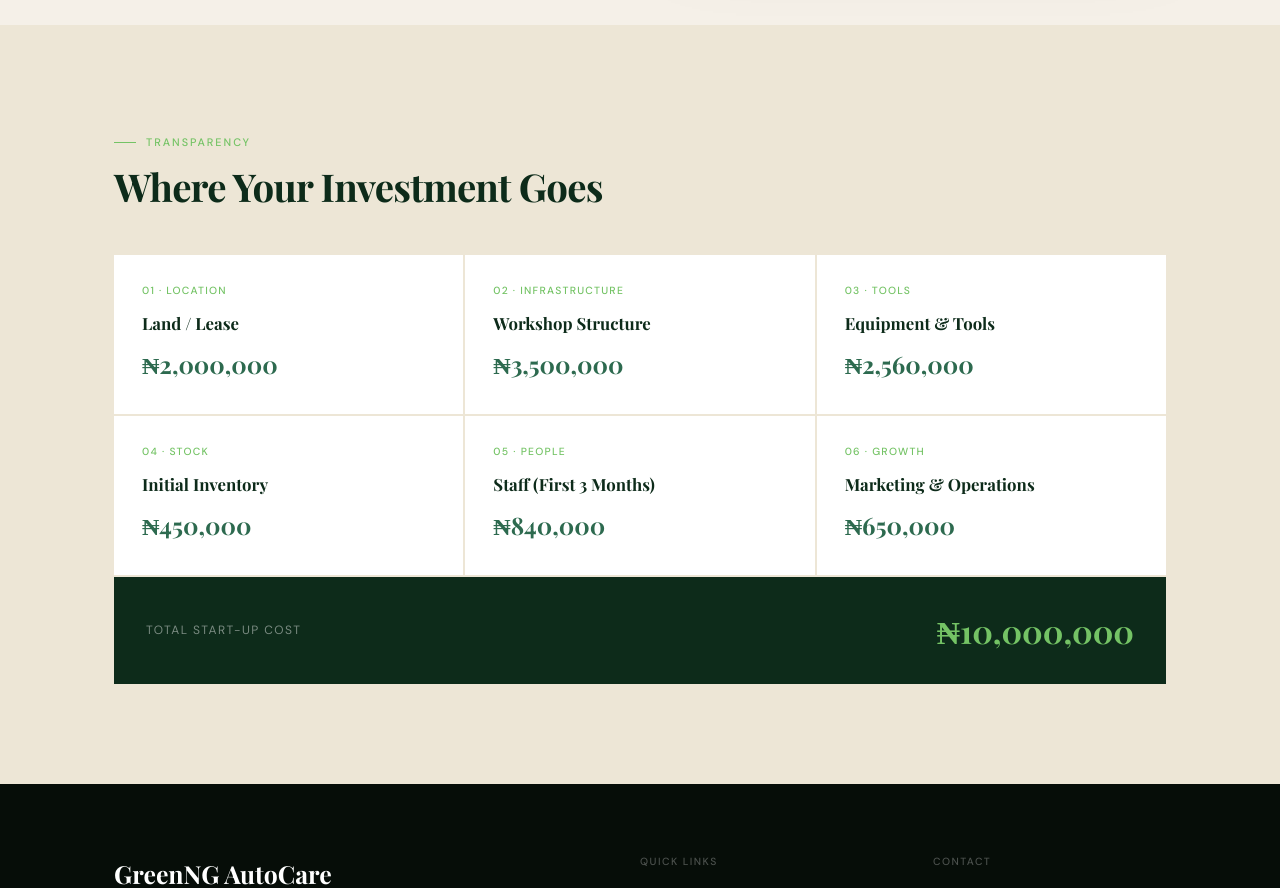
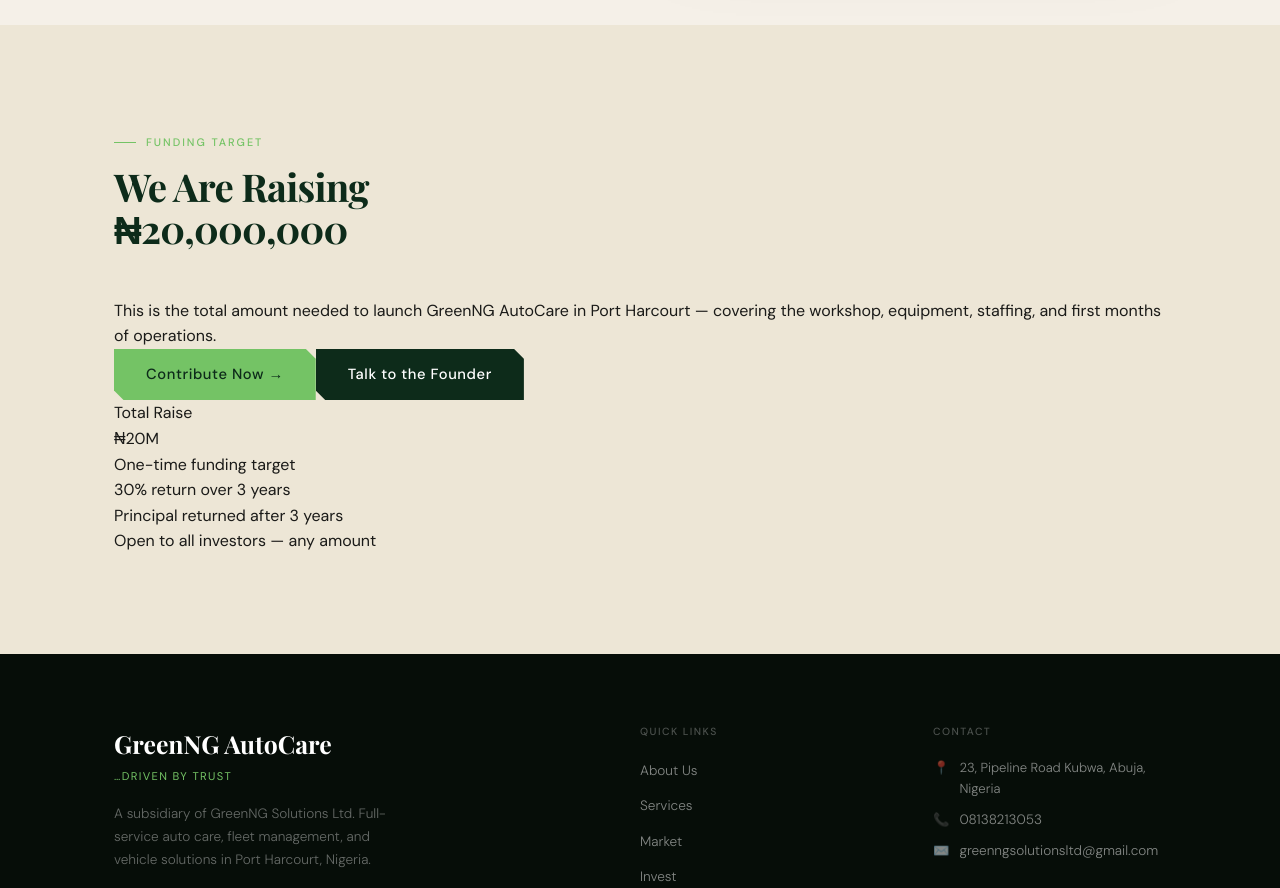
Before and after one commit to Pieda6/Green-NG-AutoCare, a Next.js app: page / in a window 1280 px wide. Shown: the part 5900-6788 px from the top of the page. Built offline with nearby package versions, Linux system fonts and the light colour scheme.

Commit message:
Update Budget.js

```diff
--- a/components/Budget.js
+++ b/components/Budget.js
@@ -1,32 +1,41 @@
 import styles from './Budget.module.css'
-
-const items = [
-  { cat: '01 · Location',      name: 'Land / Lease',         amount: '₦2,000,000' },
-  { cat: '02 · Infrastructure', name: 'Workshop Structure',   amount: '₦3,500,000' },
-  { cat: '03 · Tools',          name: 'Equipment & Tools',    amount: '₦2,560,000' },
-  { cat: '04 · Stock',          name: 'Initial Inventory',    amount: '₦450,000'   },
-  { cat: '05 · People',         name: 'Staff (First 3 Months)', amount: '₦840,000' },
-  { cat: '06 · Growth',         name: 'Marketing & Operations', amount: '₦650,000' },
-]
 
 export default function Budget() {
   return (
     <section className={styles.budget} id="budget">
       <div className="container">
-        <span className="section-label">Transparency</span>
-        <h2 className={styles.h2}>Where Your Investment Goes</h2>
-        <div className={styles.grid}>
-          {items.map(i => (
-            <div key={i.cat} className={styles.item}>
-              <div className={styles.cat}>{i.cat}</div>
-              <div className={styles.name}>{i.name}</div>
-              <div className={styles.amount}>{i.amount}</div>
+        <div className={styles.inner}>
+          <div className={styles.left}>
+            <span className="section-label">Funding Target</span>
+            <h2 className={styles.h2}>We Are Raising<br />₦20,000,000</h2>
+            <p className={styles.p}>
+              This is the total amount needed to launch GreenNG AutoCare in
+              Port Harcourt — covering the workshop, equipment, staffing, and
+              first months of operations.
+            </p>
+            <div className={styles.actions}>
+              <a
+                href="https://www.oncrowdr.com/explore/c/greenng-auto-care-fundraising"
+                target="_blank"
+                rel="noopener noreferrer"
+                className="btn-primary"
+              >
+                Contribute Now →
+              </a>
+              <a href="#contact" className="btn-dark">Talk to the Founder</a>
             </div>
-          ))}
-        </div>
-        <div className={styles.total}>
-          <span className={styles.totalLabel}>Total Start-Up Cost</span>
-          <span className={styles.totalNum}>₦10,000,000</span>
+          </div>
+          <div className={styles.right}>
+            <div className={styles.amountCard}>
+              <div className={styles.amountLabel}>Total Raise</div>
+              <div className={styles.amountNum}>₦20M</div>
+              <div className={styles.amountSub}>One-time funding target</div>
+              <div className={styles.amountDivider} />
+              <div className={styles.amountDetail}>30% return over 3 years</div>
+              <div className={styles.amountDetail}>Principal returned after 3 years</div>
+              <div className={styles.amountDetail}>Open to all investors — any amount</div>
+            </div>
+          </div>
         </div>
       </div>
     </section>
```
